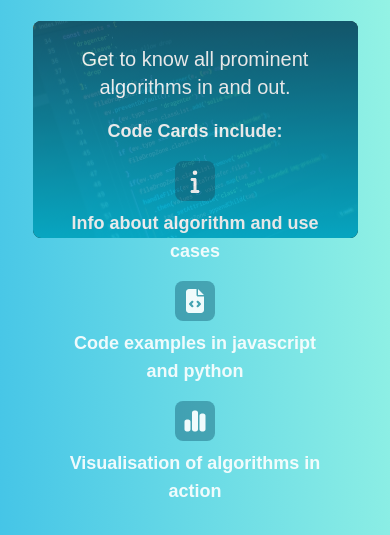
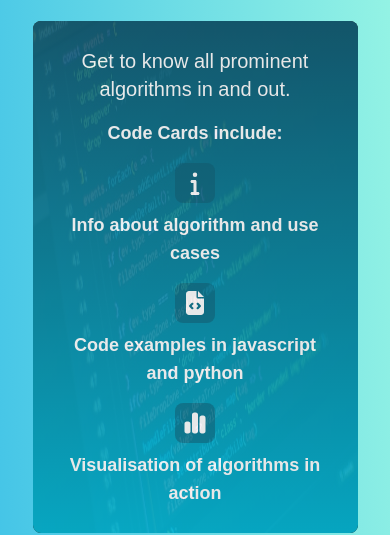
Before and after one commit to JannekS/learn-tailwindcss, a website: page src/index.html in a window 390 px wide. Shown: the part 339-874 px from the top of the page. Drawn offline with Linux system fonts and the light colour scheme; a web font is replaced by a local one.

Commit message:
Fixed several bugs in responsiveness of intro section.

```diff
--- a/src/index.html
+++ b/src/index.html
@@ -29,7 +29,7 @@
     </header>
     <section id="intro">
       <div
-        class="min-h-screen mx-auto max-w-2xl flex flex-col text-cyan-800 text-center"
+        class="h-auto mx-auto mb-6 max-w-2xl flex flex-col text-cyan-800 text-center"
       >
         <div
           id="heading"
@@ -46,25 +46,25 @@
           </div>
         </div>
         <div
-          class="relative group duration-500 w-10/12 max-w-lg h-3/5 mx-auto mb-6 md:flex md:flex-row md:max-w-xl md:w-full md:mt-10 md:mx-5"
+          class="relative group duration-500 w-10/12 max-w-lg h-[32rem] mx-auto mb-12 md:flex md:flex-row md:max-w-xl md:w-full md:mt-10 md:mx-5"
         >
           <img
             src="/img/code1.jpg"
             alt=""
-            class="w-full h-full overflow-hidden rounded-lg md:w-full md:h-96 md:ml-[-400px] md:opacity-40 duration-500"
+            class="w-full h-full overflow-hidden rounded-lg md:w-full md:h-96 md:ml-[-420px] md:opacity-40 duration-500"
           />
           <div
-            class="absolute top-0 bottom-0 right-0 left-0 bg-gradient-to-b from-cyan-800 to-cyan-500 opacity-90 rounded-lg md:mt-32 md:bg-gradient-to-bl md:from-slate-200 md:to-slate-400 duration-500"
+            class="absolute top-0 bottom-0 right-0 left-0 bg-gradient-to-b from-cyan-800 to-cyan-500 opacity-90 rounded-lg md:mt-24 md:bg-gradient-to-bl md:from-slate-200 md:to-slate-400 duration-500"
           >
             <div
-              class="flex flex-col space-y-4 p-6 text-lg text-white md:text-cyan-800 md:text-left md:text-xl md:space-y-6 duration-500"
+              class="flex flex-col justify-center space-y-4 h-full p-6 text-lg text-white md:max-w-lg md:mx-auto md:text-cyan-800 md:text-left md:text-xl md:space-y-6 duration-500"
             >
               <h4 class="text-xl">
                 Get to know all prominent algorithms in and out.
               </h4>
               <p class="font-bold">Code Cards include:</p>
               <div
-                class="flex flex-col justify-center items-center space-y-2 md:flex-row md:space-x-4 md:space-y-0 md:justify-start bg"
+                class="flex flex-col justify-center items-center space-y-2 md:flex-row md:space-x-4 md:space-y-0 md:justify-start"
               >
                 <div class="w-10 h-10 p-2 bg-cyan-800 bg-opacity-50 rounded-lg">
                   <img
@@ -103,7 +103,6 @@
           </div>
         </div>
       </div>
-      <div></div>
     </section>
     <section id="algorithms" class="min-h-screen">
       <div
```
Also changed, not shown: src/css/style.css.
